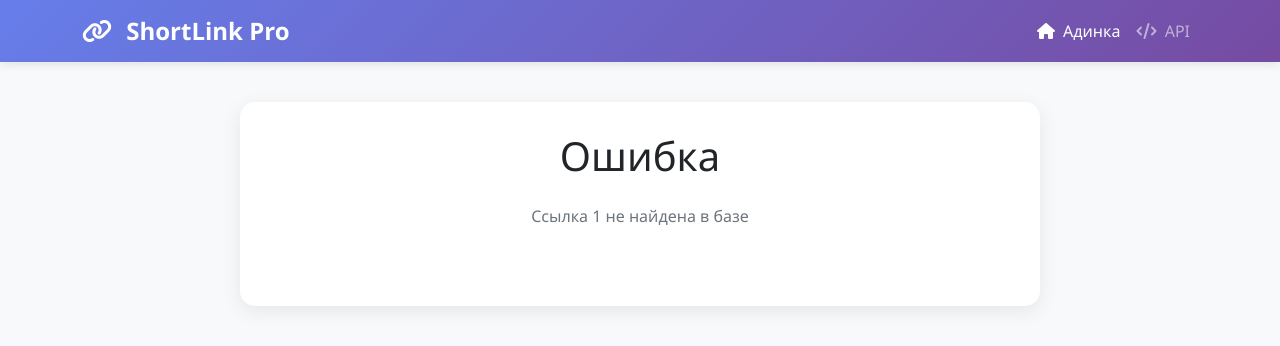
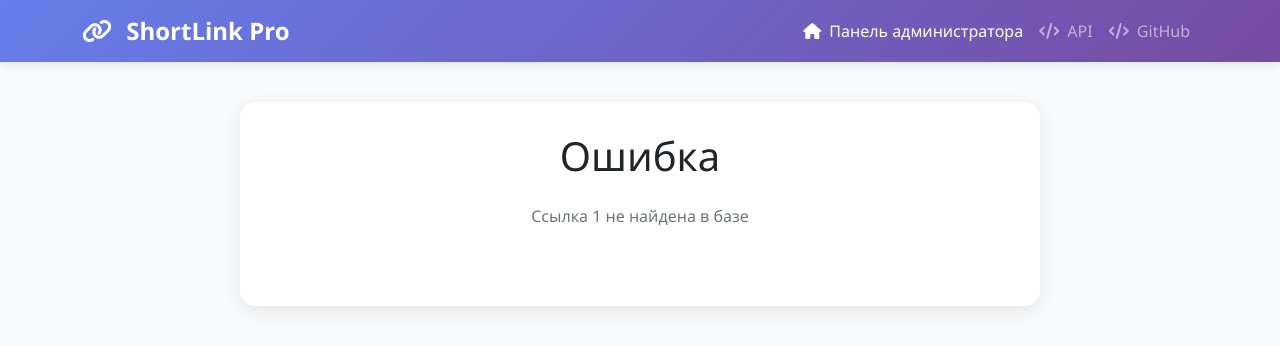
Before and after one commit to zhiraff/link_shortener, a Django app: page /1/ in a window 1280 px wide. Shown: the top 346 px of the page. Run offline with Django 4.2, Linux system fonts and the light colour scheme; data that the repository does not hold is empty; parts of the project's set-up code (start-up, migrations or seed data) failed here and were passed over.

Commit message:
update navbar

```diff
--- a/templates/base.html
+++ b/templates/base.html
@@ -154,13 +154,19 @@
                     <li class="nav-item">
                         <a class="nav-link active" href="/admin">
                             <i class="fas fa-home me-1"></i>
-                            Адинка
+                            Панель администратора
                         </a>
                     </li>
                     <li class="nav-item">
                         <a class="nav-link" href="#">
                             <i class="fas fa-code me-1"></i>
                             API
+                        </a>
+                    </li>
+                   <li class="nav-item">
+                        <a class="nav-link" href="https://github.com/zhiraff/link_shortener">
+                            <i class="fas fa-code me-1"></i>
+                            GitHub
                         </a>
                     </li>
                 </ul>
```
